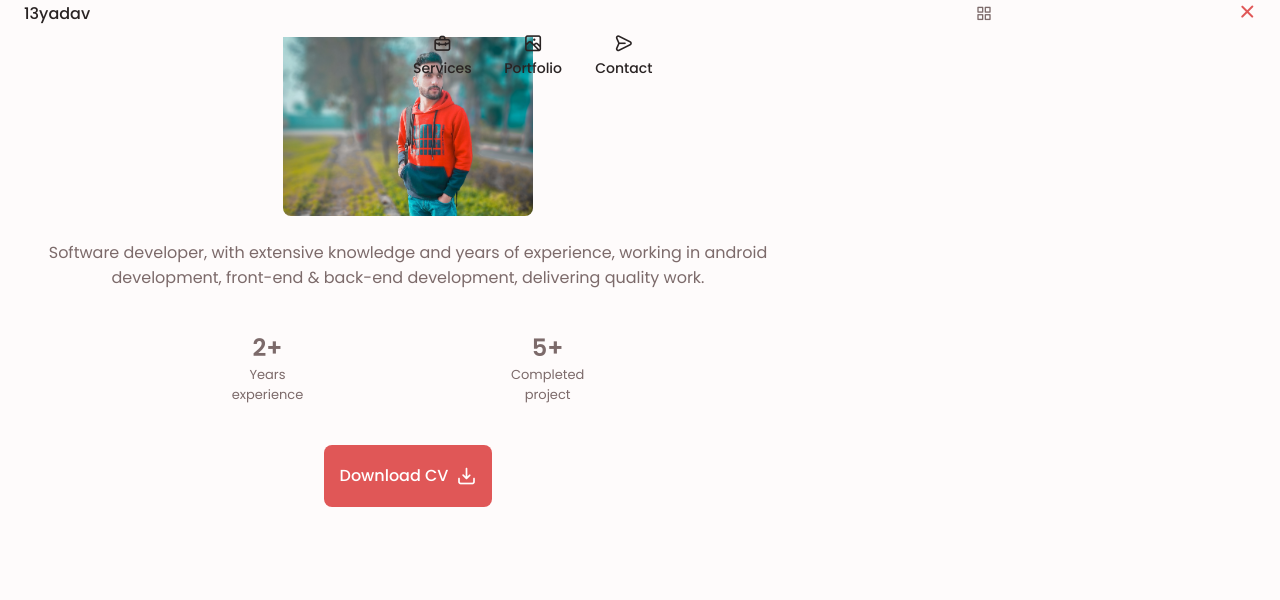
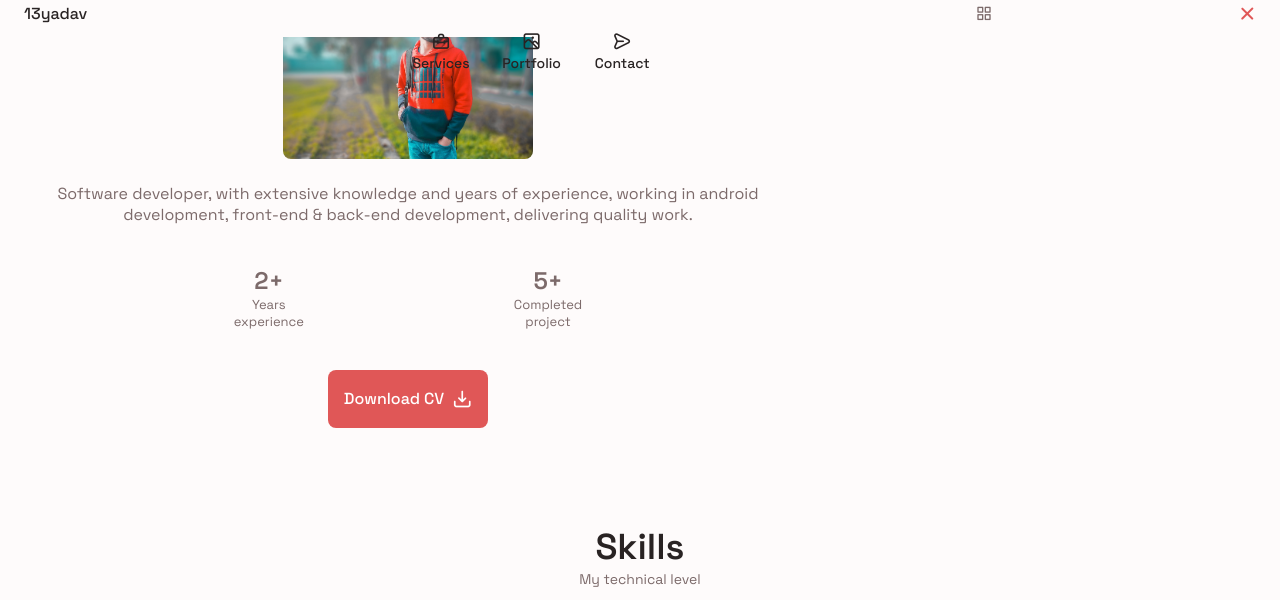
Before and after one commit to 13yadav/13yadav.github.io, a plain HTML site: page index.html in a window 1280 px wide. Shown: the part 763-1363 px from the top of the page. Drawn offline with nearby package versions, Linux system fonts and the light colour scheme.

Commit message:
font change

```diff
--- a/assets/css/styles.css
+++ b/assets/css/styles.css
@@ -1,5 +1,5 @@
 /*==================== GOOGLE FONTS ====================*/
-@import url('https://fonts.googleapis.com/css2?family=Poppins:wght@400;500;600&display=swap');
+@import url('https://fonts.googleapis.com/css2?family=Space+Grotesk:wght@400;500;600&display=swap');
 
 /*==================== VARIABLES CSS ====================*/
 :root {
@@ -22,7 +22,7 @@
     --container-color: #FFF;
 
     /*========== Font and typography ==========*/
-    --body-font: 'Poppins', sans-serif;
+    --body-font: 'Space Grotesk', sans-serif;
     /* .5rem = 8px, 1rem = 16px, 1.5rem = 24px ... */
     --big-font-size: 2rem;
     --h1-font-size: 1.5rem;
```
